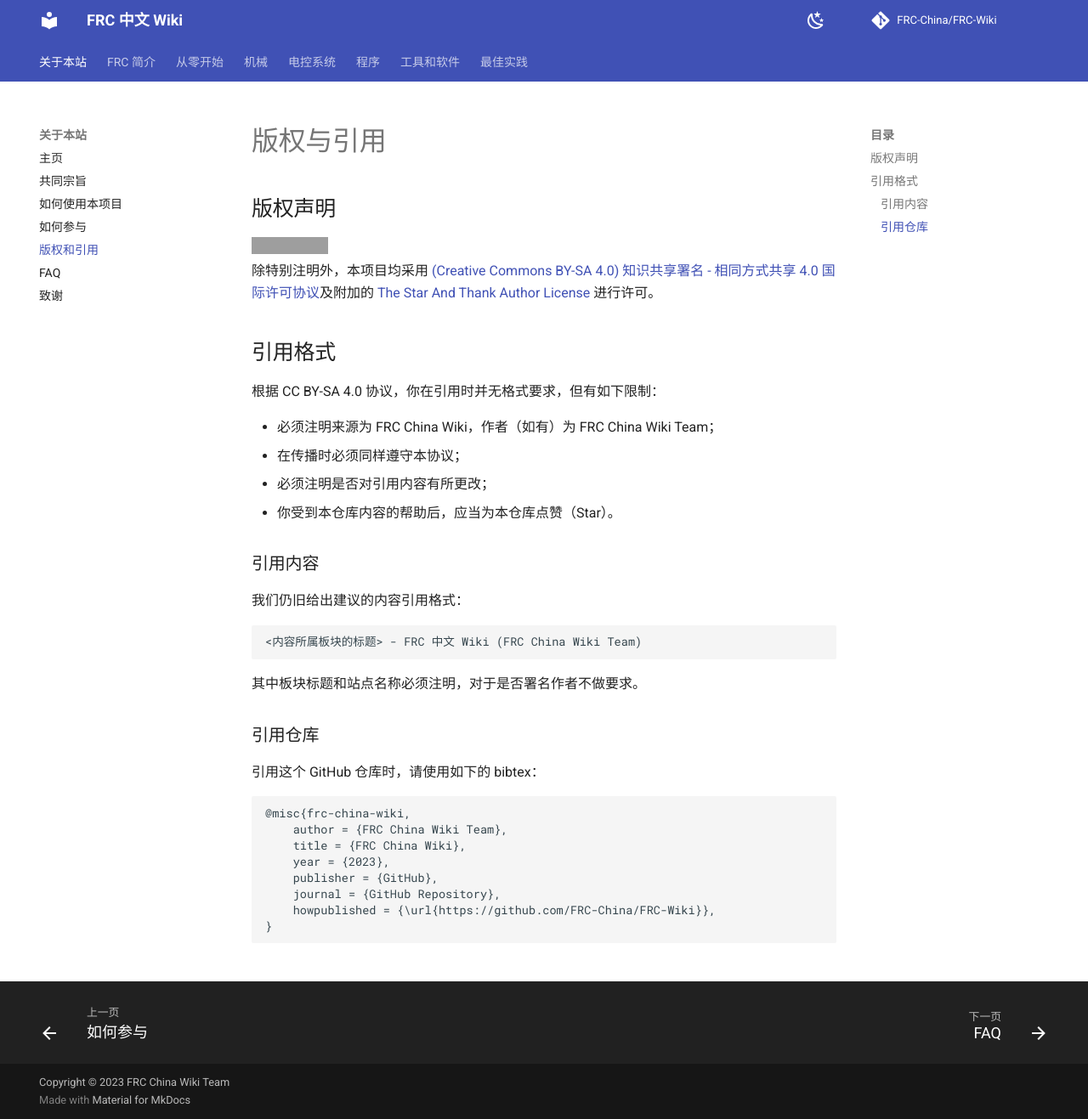
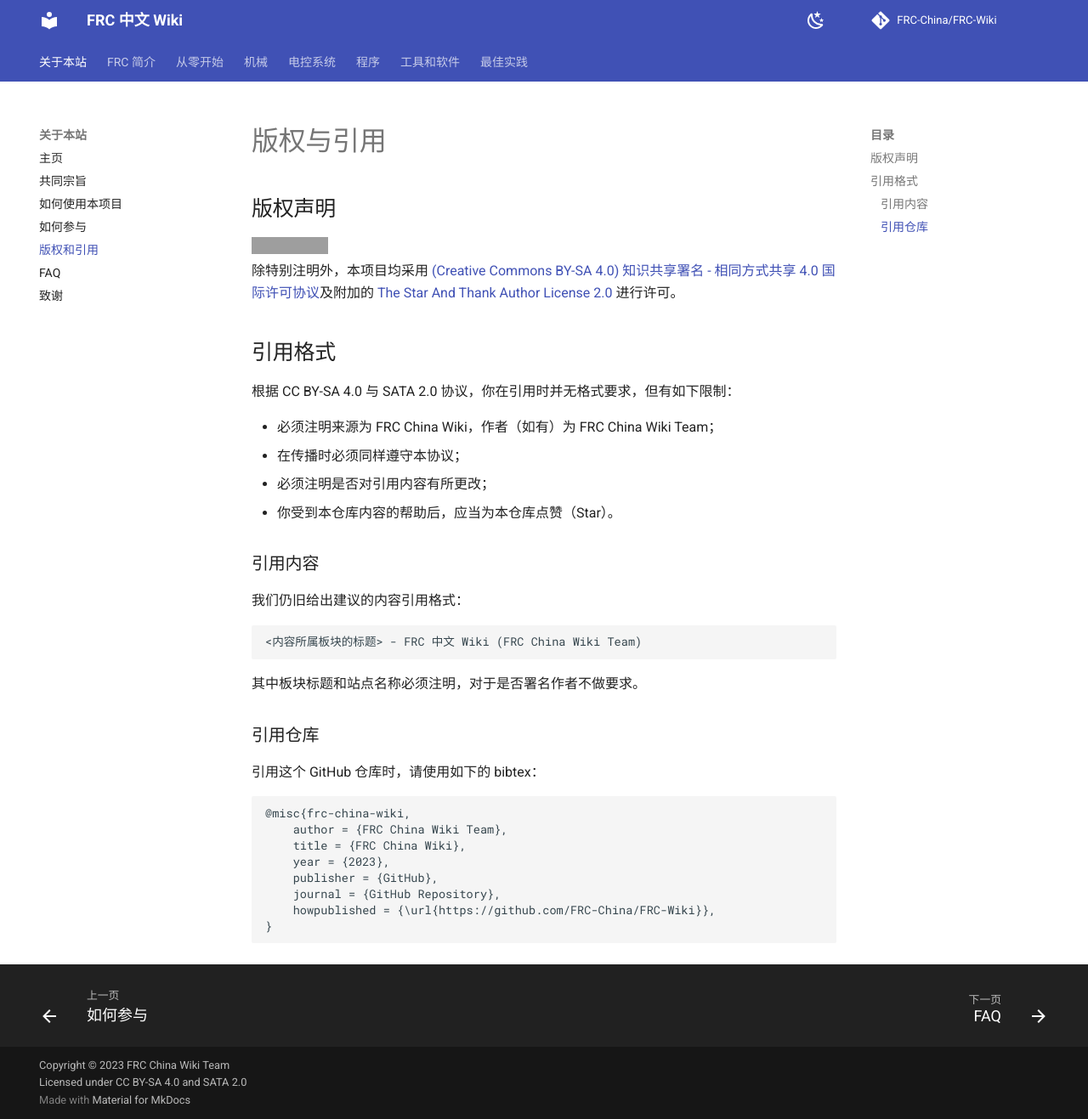
Before and after one commit to FRC-China/FRC-Wiki, an MkDocs documentation site: the page built from docs/start/copyright.md, in a window 1280 px wide and 1317 px high. Shown: the whole window at 85% size. Built offline with MkDocs 1.6.1 and Material for MkDocs 9.7.7, drawn with Linux system fonts in a browser that asks for light colours; comment, search, counter and statistics services are not loaded; grey boxes are pictures that could not be loaded.

Commit message:
feat(start/copyright mkdocs.yml LICENSE): add license

```diff
--- a/docs/start/copyright.md
+++ b/docs/start/copyright.md
@@ -2,11 +2,11 @@
 
 ## 版权声明
 
-<a rel="license" href="https://creativecommons.org/licenses/by-sa/4.0/"><img alt="知识共享许可协议" style="border-width:0" src="https://i.creativecommons.org/l/by-sa/4.0/88x31.png" /></a><br />除特别注明外，本项目均采用<a rel="license" href="https://creativecommons.org/licenses/by-sa/4.0/deed.zh"> (Creative Commons BY-SA 4.0) 知识共享署名 - 相同方式共享 4.0 国际许可协议</a>及附加的 [The Star And Thank Author License](https://github.com/zTrix/sata-license) 进行许可。
+<a rel="license" href="https://creativecommons.org/licenses/by-sa/4.0/"><img alt="知识共享许可协议" style="border-width:0" src="https://i.creativecommons.org/l/by-sa/4.0/88x31.png" /></a><br />除特别注明外，本项目均采用<a rel="license" href="https://creativecommons.org/licenses/by-sa/4.0/deed.zh"> (Creative Commons BY-SA 4.0) 知识共享署名 - 相同方式共享 4.0 国际许可协议</a>及附加的 [The Star And Thank Author License 2.0](https://github.com/zTrix/sata-license) 进行许可。
 
 ## 引用格式
 
-根据 CC BY-SA 4.0 协议，你在引用时并无格式要求，但有如下限制：
+根据 CC BY-SA 4.0 与 SATA 2.0 协议，你在引用时并无格式要求，但有如下限制：
 
 - 必须注明来源为 FRC China Wiki，作者（如有）为 FRC China Wiki Team；
 - 在传播时必须同样遵守本协议；
--- a/mkdocs.yml
+++ b/mkdocs.yml
@@ -86,4 +86,4 @@ extra_javascript:
   - https://polyfill.io/v3/polyfill.min.js?features=es6
   - https://cdn.jsdelivr.net/npm/mathjax@3/es5/tex-mml-chtml.js
 
-copyright: Copyright &copy; 2023 FRC China Wiki Team
+copyright: Copyright &copy; 2023 <a href="https://github.com/FRC-China">FRC China Wiki Team</a> <br /> Licensed under <a href="https://creativecommons.org/licenses/by-sa/4.0/">CC BY-SA 4.0</a> and <a href="https://github.com/zTrix/sata-license">SATA 2.0</a>
```
Also changed, not shown: docs/start/contribute.md (+5 -0 lines), 1 other file.
